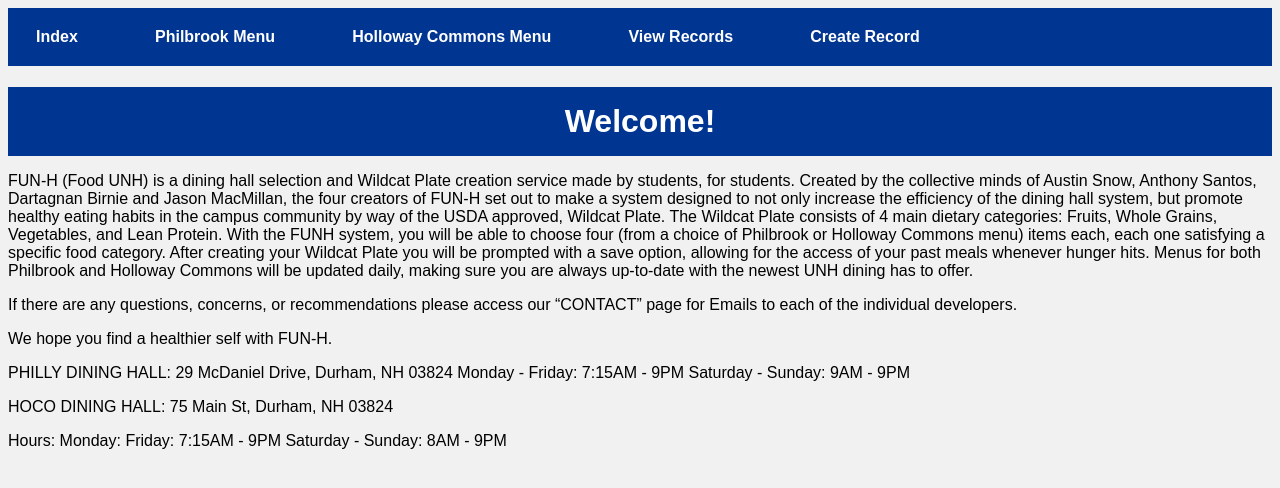
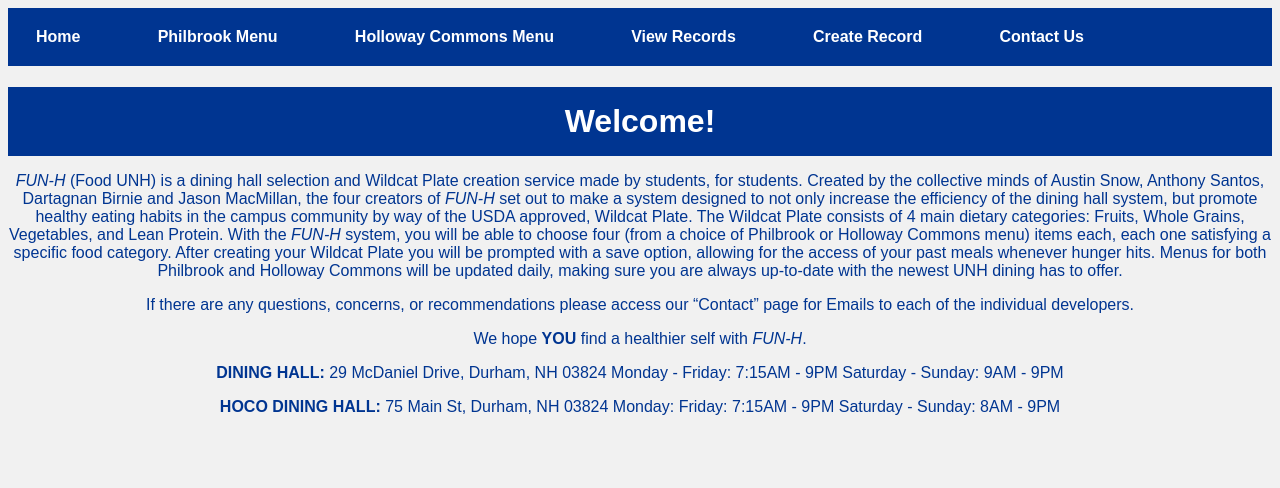
Before and after one commit to GetBirned/FUN-H, a Flask app: page / in a window 1280 px wide. Shown: the top 488 px of the page. Run offline with Flask 2, Linux system fonts and the light colour scheme.

Commit message:
Fixed the dining hall hours, added nav link for contact page

```diff
--- a/WebApp/templates/index.html
+++ b/WebApp/templates/index.html
@@ -10,6 +10,11 @@
     <title>Welcome!</title>
     <link rel="icon" href="/image" type="image/x-icon">
     <style>
+      p {
+        text-align: center;
+        color: #003591;
+
+      }
       body {
         font-family: Arial, Helvetica, sans-serif;
         background-color: #f1f1f1;
@@ -63,34 +68,34 @@
     <!-- Below is the Navigation Bar -->
     <nav>
       <ul>
-        <li><a href="{{ url_for('index') }}">Index</a></li>
+        <li><a href="{{ url_for('index') }}">Home</a></li>
         <li><a href="{{ url_for('phillyMenu') }}">Philbrook Menu</a></li>
         <li><a href="{{ url_for('hocoMenu') }}">Holloway Commons Menu</a></li>
         <li><a href="{{ url_for('records') }}">View Records</a></li>
         <li><a href="{{ url_for('create') }}">Create Record</a></li>
+        <li><a href="{{ url_for('contact') }}">Contact Us</a></li>
       </ul>
     </nav>
     <h1>Welcome!</h1>
     <p>
-      FUN-H (Food UNH) is a dining hall selection and Wildcat Plate creation service made by students, for students. Created by the collective minds of Austin Snow, Anthony Santos, Dartagnan Birnie and Jason MacMillan, the four creators of FUN-H set out to make a system designed to not only increase the efficiency of the dining hall system, but promote healthy eating habits in the campus community by way of the USDA approved, Wildcat Plate. The Wildcat Plate consists of 4 main dietary categories: Fruits, Whole Grains, Vegetables, and Lean Protein. With the FUNH system, you will be able to choose four (from a choice of Philbrook or Holloway Commons menu) items each, each one satisfying a specific food category. After creating your Wildcat Plate you will be prompted with a save option, allowing for the access of your past meals whenever hunger hits. Menus for both Philbrook and Holloway Commons will be updated daily, making sure you are always up-to-date with the newest UNH dining has to offer.
+      <i>FUN-H</i> (Food UNH) is a dining hall selection and Wildcat Plate creation service made by students, for students. Created by the collective minds of Austin Snow, Anthony Santos, Dartagnan Birnie and Jason MacMillan, the four creators of <i>FUN-H</i> set out to make a system designed to not only increase the efficiency of the dining hall system, but promote healthy eating habits in the campus community by way of the USDA approved, Wildcat Plate. The Wildcat Plate consists of 4 main dietary categories: Fruits, Whole Grains, Vegetables, and Lean Protein. With the <i>FUN-H</i> system, you will be able to choose four (from a choice of Philbrook or Holloway Commons menu) items each, each one satisfying a specific food category. After creating your Wildcat Plate you will be prompted with a save option, allowing for the access of your past meals whenever hunger hits. Menus for both Philbrook and Holloway Commons will be updated daily, making sure you are always up-to-date with the newest UNH dining has to offer.
     </p>
 
-      <p>If there are any questions, concerns, or recommendations please access our “CONTACT” page for Emails to each of the individual developers.</p>
+      <p>If there are any questions, concerns, or recommendations please access our “Contact” page for Emails to each of the individual developers.</p>
 
-      <p>We hope you find a healthier self with FUN-H.
+      <p>We hope <b>YOU</b> find a healthier self with <i>FUN-H</i>.
     </p>
     <p>
-      PHILLY DINING HALL:
+      <b>DINING HALL:</b>
       29 McDaniel Drive, Durham, NH 03824
       Monday - Friday: 7:15AM - 9PM
       Saturday - Sunday: 9AM - 9PM
     </p>
     <p>
-      HOCO DINING HALL:
+      <b>HOCO DINING HALL:</b>
       75 Main St, Durham, NH 03824
-    </p>
-      Hours:
       Monday: Friday: 7:15AM - 9PM
       Saturday - Sunday: 8AM - 9PM
+    </p>
   </body>
 </html>
```
